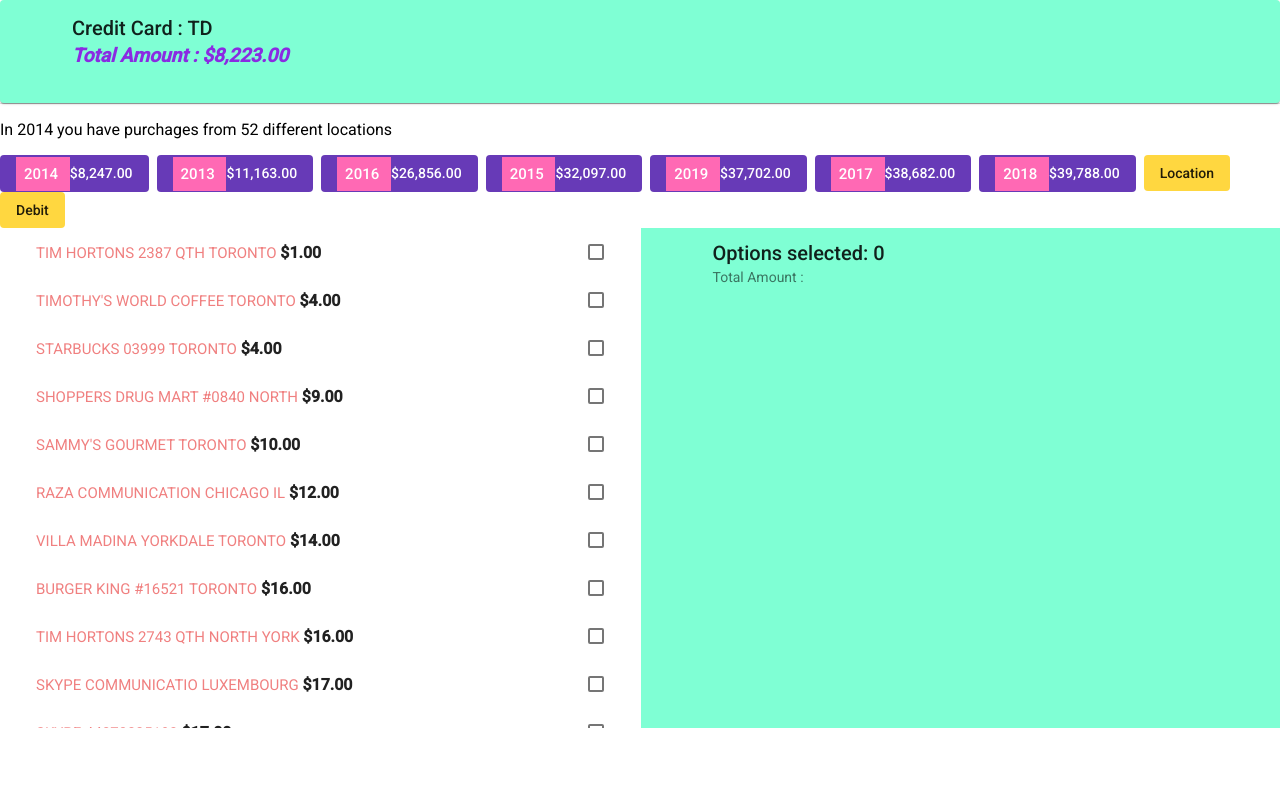
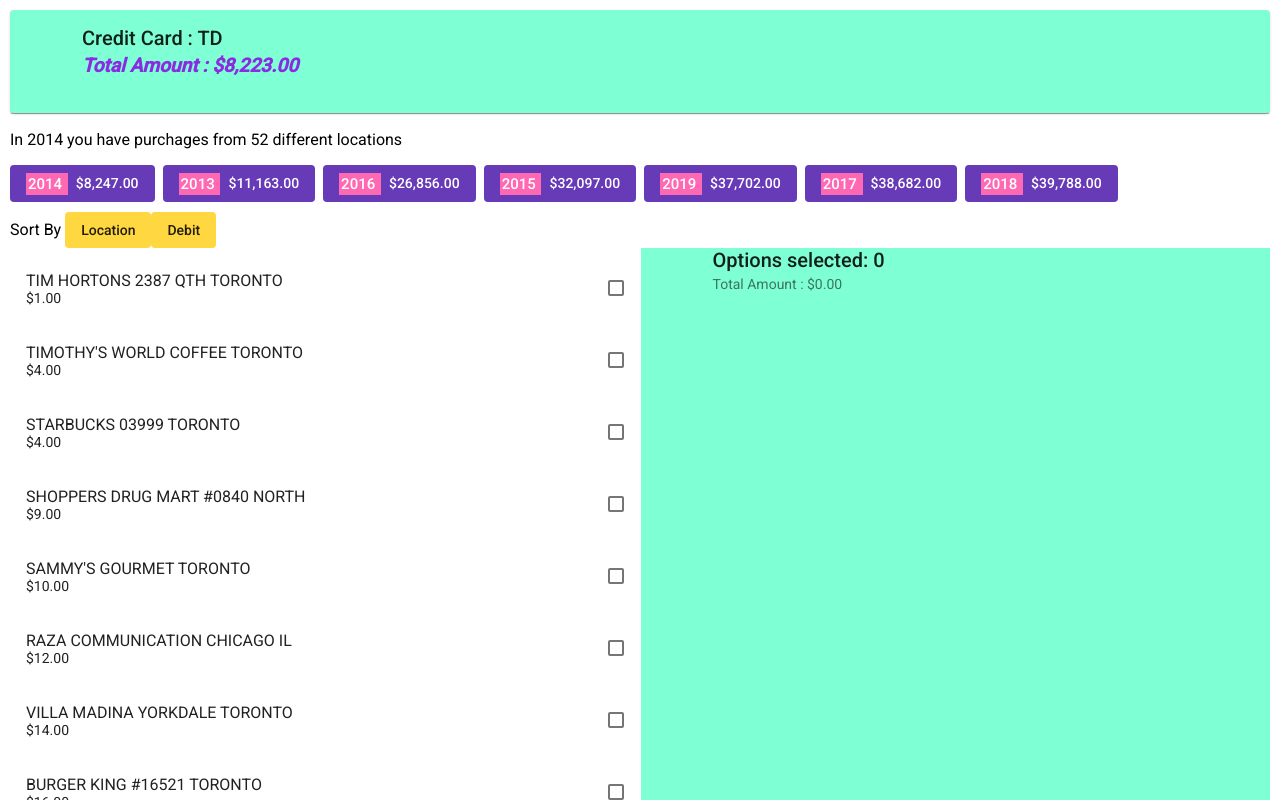
Before and after one commit to chatygit/activity-app, an Angular app: page / in a window 1280 px wide. Shown: the top 800 px of the page. Built offline with nearby package versions, Linux system fonts and the light colour scheme.

Commit message:
few UI changes

```diff
--- a/src/app/app.component.html
+++ b/src/app/app.component.html
@@ -13,27 +13,29 @@
 
   <!-- Some more meta crap-->
   <mat-divider></mat-divider>
-  <p> In {{selectedYear}} you have purchages from <span *ngIf="totalByLocation"> {{totalByLocation.length}}  </span> different locations</p>
+  <p> In {{selectedYear}} you have purchages from <span *ngIf="totalByLocation"> {{totalByLocation.length}} </span>
+    different locations</p>
   <div class="year-button-row">
     <button mat-flat-button color="primary" *ngFor="let item of totalByYear" value="item.location"
       (click)="changeList(item.location)">
-      <span style="background-color:hotpink;font-size: 15px;padding: 8px;"> {{item.location}} </span>
+      <span style="background-color:hotpink;font-size: 15px;padding: 2px;"> {{item.location}} </span>
       {{item.creditTotal | currency}}
     </button>
+  </div>
+
+  <div>
+    Sort By
     <button mat-flat-button color="accent" (click)="sortList(totalByLocation,'location')">Location</button>
     <button mat-flat-button color="accent" (click)="sortList(totalByLocation,'debit')">Debit</button>
   </div>
 
-  <mat-grid-list cols="2" rowHeight="500px">
+  <mat-grid-list cols="2" rowHeight="750px">
 
     <mat-grid-tile>
-      <mat-selection-list class="loc-select-list" #locSelect
-        (selectionChange)="onLocationSelect(locSelect.selectedOptions.selected)">
+      <mat-selection-list #locSelect (selectionChange)="onLocationSelect(locSelect.selectedOptions.selected)">
         <mat-list-option *ngFor="let tloc of totalByLocation" [value]="tloc">
-          <h3>
-            <span style="font-size: 15px;font-style: initial;color: lightcoral;">{{tloc.location}} </span>
-            <span color="primary" style="font-weight: bold;"> {{tloc.creditTotal | currency}} </span>
-          </h3>
+          <h4 mat-line>{{tloc.location}} </h4>
+          <p mat-line> {{tloc.creditTotal | currency}} </p>
         </mat-list-option>
       </mat-selection-list>
     </mat-grid-tile>
@@ -51,7 +53,7 @@
             <li *ngFor="let valSelect of locSelect.selectedOptions.selected">
               {{ valSelect.value.location }} {{ valSelect.value.creditTotal | currency}}
               <div *ngFor="let item of valSelect.value.purchaseList" style="color: lightcoral;">
-                {{item.date | date}} :  Credit : {{item.credit}}  Debit : {{item.debit}}
+                {{item.date | date}} : Credit : {{item.credit}} Debit : {{item.debit}}
               </div>
             </li>
           </ul>
--- a/src/app/app.component.scss
+++ b/src/app/app.component.scss
@@ -1,22 +1,19 @@
 mat-selection-list {
+  overflow: auto;
   width: 100%;
-  height: 500px;
-  overflow: auto;
-  padding: 20px;
+  height: 750px;
 }
 
-mat-list-option {
-  padding: 25px;
-}
+
 
 ul {
-  height: 400px;
+  height: 700px;
   overflow: auto;
 }
 
 .selected-card {
   width: 100%;
-  height: 475px;
+  height: 750px;
 }
 
 .header-card {
@@ -25,10 +22,14 @@
 
 
 .container {
-  width: 100%;
+  padding: 10px;
+}
+
+.year-button-row {
+  padding-bottom: 10px;
 }
 
 .year-button-row button,
-.year-button-row a {
+.year-button-row span {
   margin-right: 8px;
 }
--- a/src/app/app.component.ts
+++ b/src/app/app.component.ts
@@ -47,6 +47,7 @@
   changeList(year) {
     this.app.getCreditDataLocal(year).subscribe(
       resp => {
+        this.selectedAmount = 0;
         this.selectedYear = year;
         this.totalByLocation = resp.body;
         this.totalAmount = this.totalByLocation.map(row => row.creditTotal).reduce((a, b) => a + b, 0);
```
